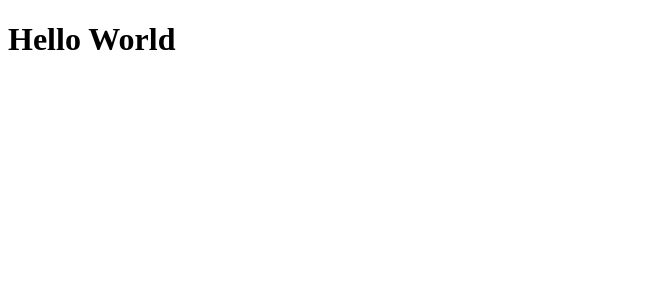
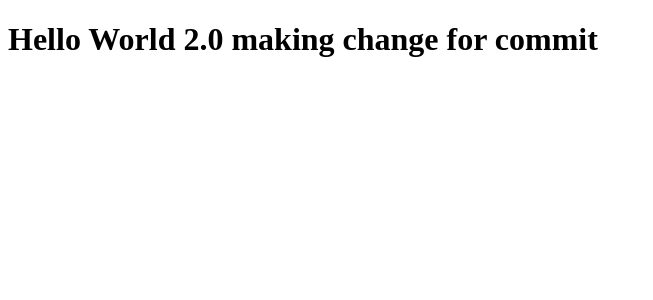
Before and after one commit to KamieShort/nba-router-from-scratch, a React app: page / in a window 1280 px wide. Shown: the top 300 px of the page, without its empty margins (0-653 px from the left). Built offline with nearby package versions, Linux system fonts and the light colour scheme.

Commit message:
initial commit

```diff
--- a/src/App.jsx
+++ b/src/App.jsx
@@ -1,3 +1,3 @@
 export default function App() {
-  return <h1>Hello World</h1>;
+  return <h1>Hello World 2.0 making change for commit</h1>;
 }
```
